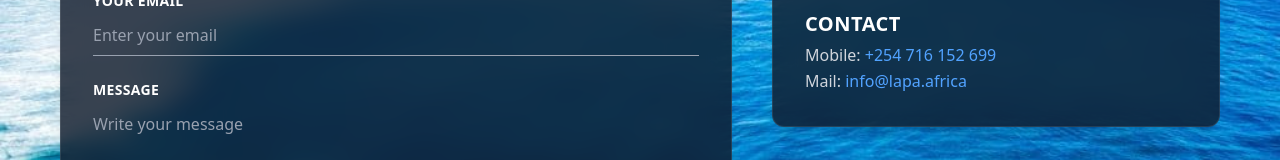
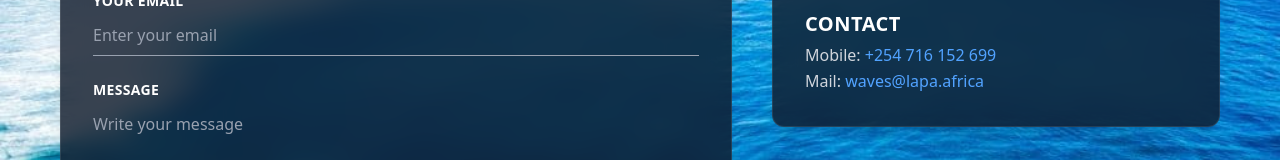
Before and after one commit to edwinmuriithi/waves, a React (Vite) app: page /contact in a window 1280 px wide. Shown: the part 599-759 px from the top of the page. Built offline with nearby package versions, Linux system fonts and the light colour scheme.

Commit message:
mail link update

```diff
--- a/src/App.jsx
+++ b/src/App.jsx
@@ -25,9 +25,8 @@ const App = () => {
   return (
     <main>
       <Router>
-        {/* ✅ Global SEO applied here */}
+
         <DefaultSEO />
-
         <Navbar />
         <Routes>
           <Route path="/" exact element={<HomePage />} />
--- a/src/pages/Contact.jsx
+++ b/src/pages/Contact.jsx
@@ -163,10 +163,10 @@ const Contact = () => {
                 <br />
                 Mail:{" "}
                 <a
-                  href="mailto:info@lapa.africa"
+                  href="mailto:waves@lapa.africa"
                   className="text-blue-400 hover:underline"
                 >
-                  info@lapa.africa
+                  waves@lapa.africa
                 </a>
               </p>
             </div>
--- a/src/pages/GetInvolved.jsx
+++ b/src/pages/GetInvolved.jsx
@@ -8,7 +8,7 @@ function GetInvolved() {
       heading: "Become a Volunteer",
       text: "Join us as a volunteer and help make a difference in our various projects and initiatives.",
       btn: "Become a Volunteer",
-      link: "https://mail.google.com/mail/u/0/?fs=1&tf=cm&source=mailto&su=Becoming+a+LAPA+Volunteer&to=info@lapa.africa",
+      link: "https://mail.google.com/mail/u/0/?fs=1&tf=cm&source=mailto&su=Becoming+a+WAVES+Volunteer&to=waves@lapa.africa",
     },
     {
       image: "https://lapa.africa/images/get-involved/donate12.jpg",
@@ -23,7 +23,7 @@ function GetInvolved() {
       heading: "Partner with Us",
       text: "Become a partner and collaborate with us on projects that promote sustainability and conservation.",
       btn: "Become a Partner",
-      link: "https://mail.google.com/mail/u/0/?fs=1&tf=cm&source=mailto&su=Becoming+a+LAPA+Partner&to=info@lapa.africa",
+      link: "https://mail.google.com/mail/u/0/?fs=1&tf=cm&source=mailto&su=Becoming+a+WAVES+Partner&to=waves@lapa.africa",
     },
     {
       image:
@@ -31,7 +31,7 @@ function GetInvolved() {
       heading: "Leave a Gift in Your Will",
       text: "Find out how you can leave a legacy gift in your will to support marine conservation and justice.",
       btn: "Leave a Gift",
-      link: "https://mail.google.com/mail/u/0/?fs=1&tf=cm&source=mailto&su=Leaving+a+Gift+in+my+Will&to=info@lapa.africa",
+      link: "https://mail.google.com/mail/u/0/?fs=1&tf=cm&source=mailto&su=Leaving+a+Gift+in+my+Will&to=waves@lapa.africa",
     },
   ];
 
```
Also changed, not shown: src/components/GiveToday.jsx (deleted).
